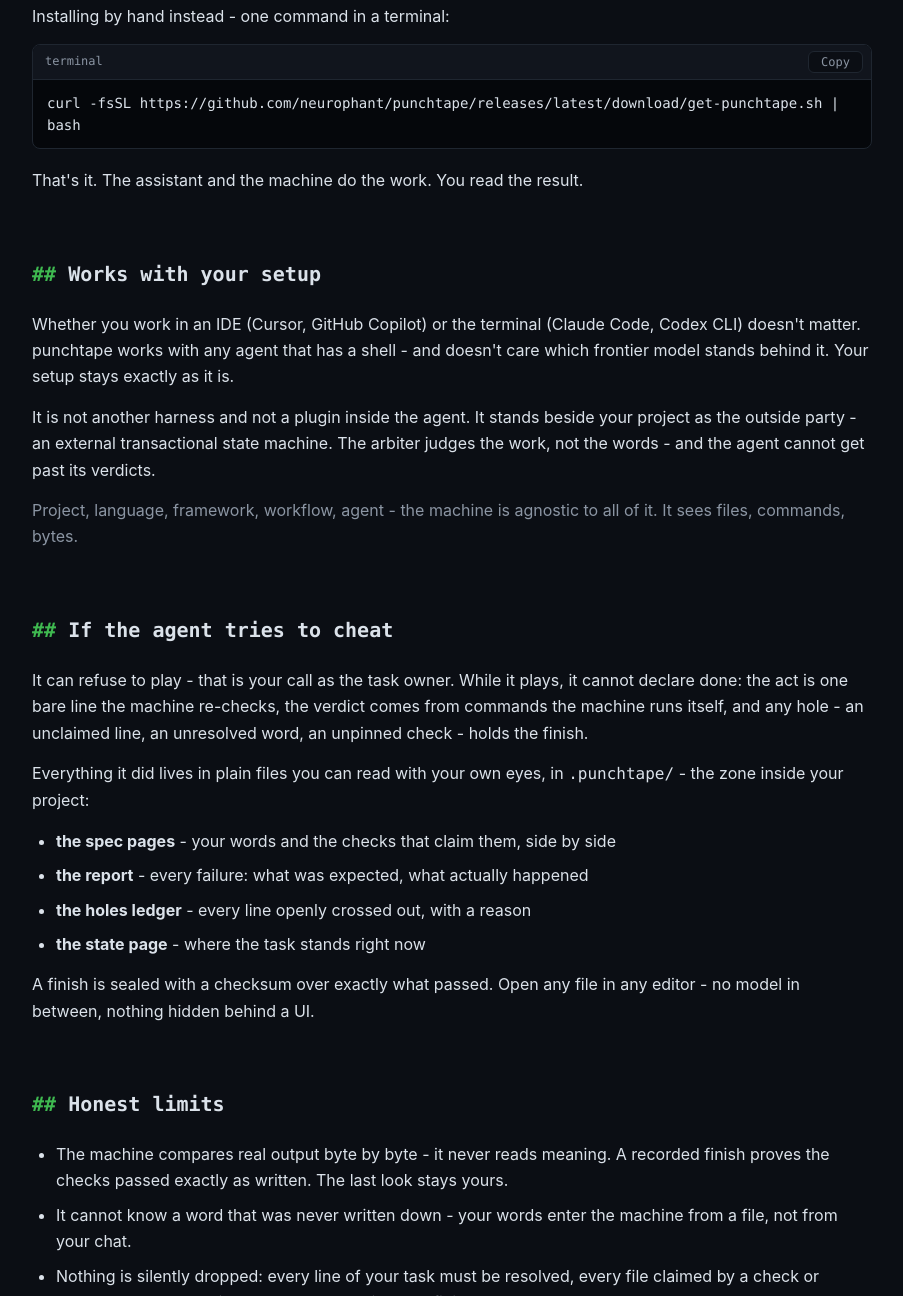
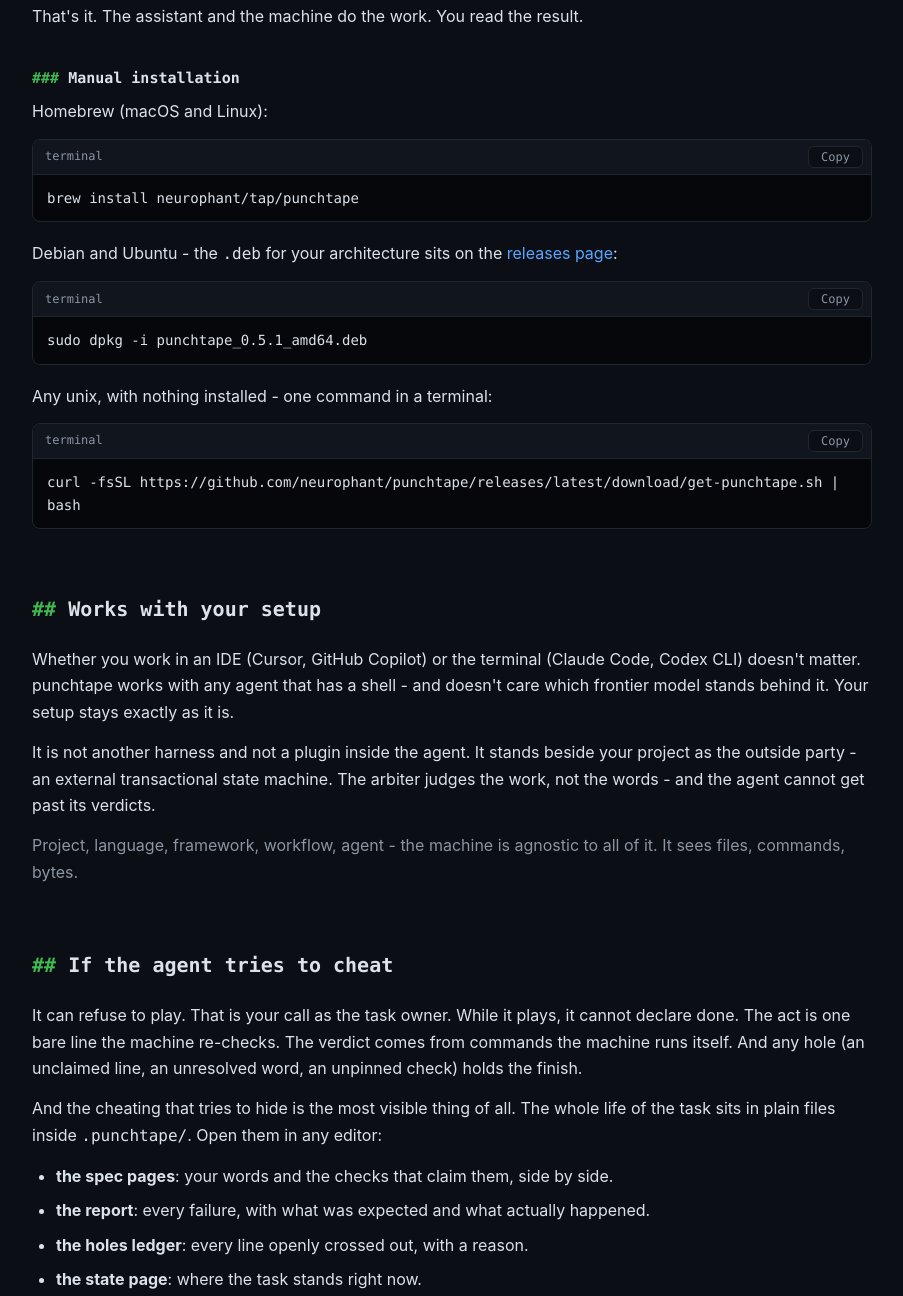
Before and after one commit to neurophant/punchtape.dev, a plain HTML site: page index.html in a window 1280 px wide. Shown: the part 2181-3477 px from the top of the page, without its empty margins (188-1091 px from the left). Drawn offline with Linux system fonts and the light colour scheme.

Commit message:
sync with readme 76e9b75: manual installation subsection (brew, deb, curl), cheat section taken to canon word for word

```diff
--- a/index.html
+++ b/index.html
@@ -36,6 +36,8 @@
   h1 .soft { color: var(--muted); font-weight: 500; display: block; }
   h2 { font-family: ui-monospace, "SF Mono", "Cascadia Code", Consolas, monospace; font-size: 20px; font-weight: 600; margin: 0 0 20px; }
   h2::before { content: "## "; color: var(--green); }
+  h3 { font-family: ui-monospace, "SF Mono", "Cascadia Code", Consolas, monospace; font-size: 15px; font-weight: 600; margin: 36px 0 8px; color: var(--text); }
+  h3::before { content: "### "; color: var(--green); }
   p { margin: 0 0 14px; }
   .badges { color: var(--muted); font-size: 14px; margin-bottom: 24px; }
   .badges span { display: inline-block; border: 1px solid var(--border); border-radius: 999px; padding: 2px 10px; margin: 3px 6px 3px 0; background: var(--panel); }
@@ -168,12 +170,23 @@
   <ol start="3">
     <li>Describe what you want in ordinary words - a new utility, a feature, a bug, or a whole existing repo brought under the machine. Every scenario is walked in <a href="https://github.com/neurophant/punchtape/blob/main/docs/USAGE.md">USAGE</a> with a ready prompt for each.</li>
   </ol>
-  <p>Installing by hand instead - one command in a terminal:</p>
+  <p>That's it. The assistant and the machine do the work. You read the result.</p>
+  <h3>Manual installation</h3>
+  <p>Homebrew (macOS and Linux):</p>
+  <div class="cmd">
+    <div class="cmd-bar"><span>terminal</span><button type="button">Copy</button></div>
+    <div class="cmd-body">brew install neurophant/tap/punchtape</div>
+  </div>
+  <p>Debian and Ubuntu - the <code>.deb</code> for your architecture sits on the <a href="https://github.com/neurophant/punchtape/releases/latest">releases page</a>:</p>
+  <div class="cmd">
+    <div class="cmd-bar"><span>terminal</span><button type="button">Copy</button></div>
+    <div class="cmd-body">sudo dpkg -i punchtape_0.5.1_amd64.deb</div>
+  </div>
+  <p>Any unix, with nothing installed - one command in a terminal:</p>
   <div class="cmd">
     <div class="cmd-bar"><span>terminal</span><button type="button">Copy</button></div>
     <div class="cmd-body">curl -fsSL https://github.com/neurophant/punchtape/releases/latest/download/get-punchtape.sh | bash</div>
   </div>
-  <p>That's it. The assistant and the machine do the work. You read the result.</p>
 </section>
 
 <section>
@@ -185,15 +198,16 @@
 
 <section>
   <h2>If the agent tries to cheat</h2>
-  <p>It can refuse to play - that is your call as the task owner. While it plays, it cannot declare done: the act is one bare line the machine re-checks, the verdict comes from commands the machine runs itself, and any hole - an unclaimed line, an unresolved word, an unpinned check - holds the finish.</p>
-  <p>Everything it did lives in plain files you can read with your own eyes, in <code>.punchtape/</code> - the zone inside your project:</p>
+  <p>It can refuse to play. That is your call as the task owner. While it plays, it cannot declare done. The act is one bare line the machine re-checks. The verdict comes from commands the machine runs itself. And any hole (an unclaimed line, an unresolved word, an unpinned check) holds the finish.</p>
+  <p>And the cheating that tries to hide is the most visible thing of all. The whole life of the task sits in plain files inside <code>.punchtape/</code>. Open them in any editor:</p>
   <ul>
-    <li><strong>the spec pages</strong> - your words and the checks that claim them, side by side</li>
-    <li><strong>the report</strong> - every failure: what was expected, what actually happened</li>
-    <li><strong>the holes ledger</strong> - every line openly crossed out, with a reason</li>
-    <li><strong>the state page</strong> - where the task stands right now</li>
+    <li><strong>the spec pages</strong>: your words and the checks that claim them, side by side.</li>
+    <li><strong>the report</strong>: every failure, with what was expected and what actually happened.</li>
+    <li><strong>the holes ledger</strong>: every line openly crossed out, with a reason.</li>
+    <li><strong>the state page</strong>: where the task stands right now.</li>
   </ul>
-  <p>A finish is sealed with a checksum over exactly what passed. Open any file in any editor - no model in between, nothing hidden behind a UI.</p>
+  <p>Trace any meaning from your prompt to the code. Your line stands in <code>demands.md</code>. Its requirements unwind on the spec page. Each requirement sits beside the check that proves it, and each check claims the exact lines of code it stands behind: one unbroken chain of plain files.</p>
+  <p>A finish is sealed with a checksum over exactly what passed. The journal underneath is verified by the machine on every run, and a hand-edited record is rejected, not trusted. Nothing recorded can be quietly rewritten. What stands, stands.</p>
 </section>
 
 <section>
```
